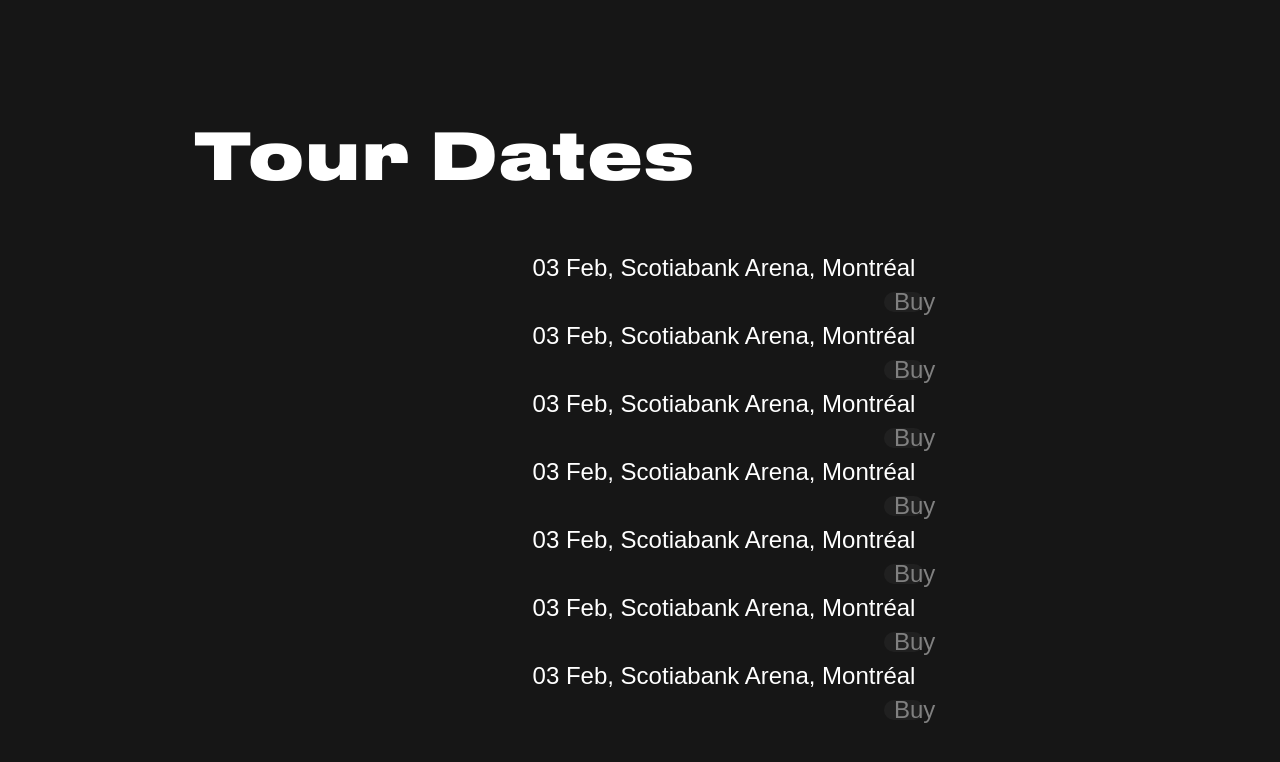
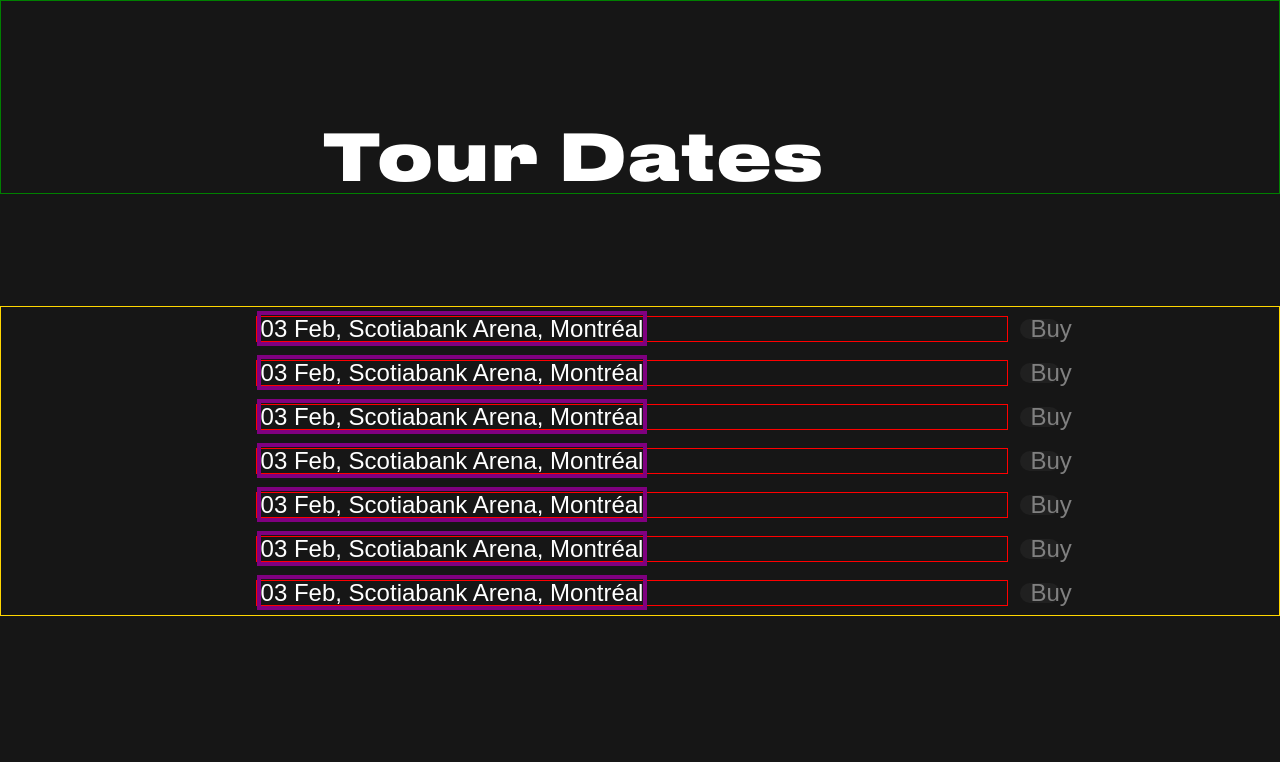
Before and after one commit to gregodges/theWeeknd-project, a plain HTML site: page index.html in a window 1280 px wide. Drawn offline with Linux system fonts and the light colour scheme.

Commit message:
Added clearer code

```diff
--- a/style.css
+++ b/style.css
@@ -80,10 +80,11 @@
 .date-title h3 {
 	font-family: var(--fontTitle);
 	padding-top: 2em;
-	padding-left: 3em;
+	padding-left: 5em;
 	margin-bottom: 1em;
 	color: white;
     font-size: 4rem;
+	border: 1px green solid;
 
 }
 
@@ -94,14 +95,20 @@
 	display: flex;
 	text-align: center;
 	display: inline-flex;
-	margin-left: 20em;
+	margin-top: 2em;
+
+
 	padding-left: 2em;
+	border: 1px gold solid;
+
 
   }
 
 
   .wrapper {
 	display: inline-block;
+	border: 1px red solid;
+
 
 
 
@@ -110,6 +117,8 @@
 
  .wrapper span {
 	margin-right: 15em;
+	border: 4px purple solid;
+
 
   }
 
```
